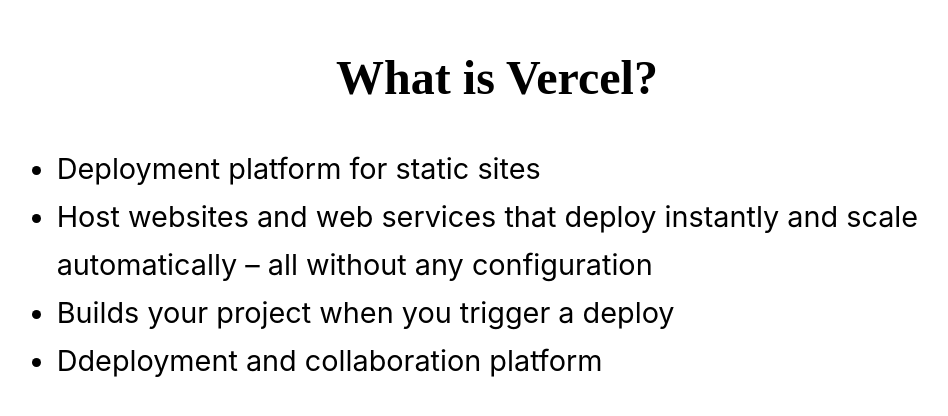
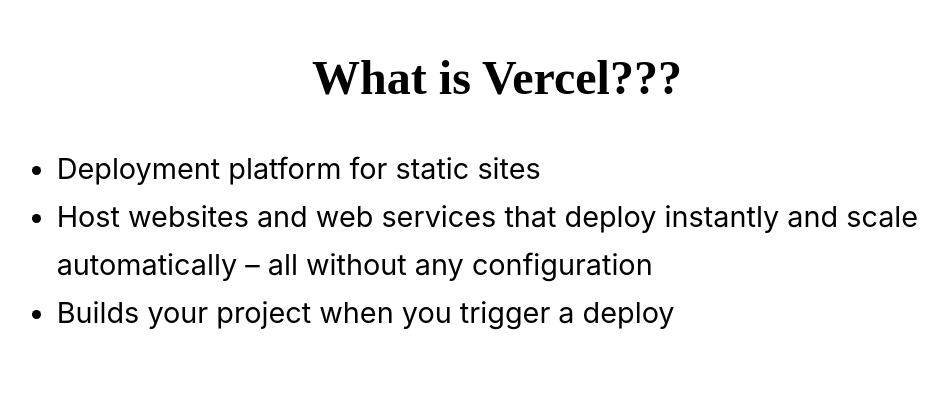
Before and after one commit to bernadette-codes/arke-vercel-demo, a Next.js app: page / in a window 1280 px wide. Shown: the part 870-1286 px from the top of the page, without its empty margins (143-1091 px from the left). Built offline with nearby package versions, Linux system fonts and the light colour scheme.

Commit message:
Change ???

```diff
--- a/pages/index.js
+++ b/pages/index.js
@@ -58,12 +58,11 @@
         </div>
 
         <div className={styles.topic}>
-          <h2 className={styles.subHeader}>What is Vercel?</h2>
+          <h2 className={styles.subHeader}>What is Vercel???</h2>
           <ul className={styles.context}>
             <li>Deployment platform for static sites</li>
             <li>Host websites and web services that deploy instantly and scale automatically – all without any configuration</li>
             <li>Builds your project when you trigger a deploy</li>
-            <li>Ddeployment and collaboration platform</li>
           </ul>
         </div>
 
```
